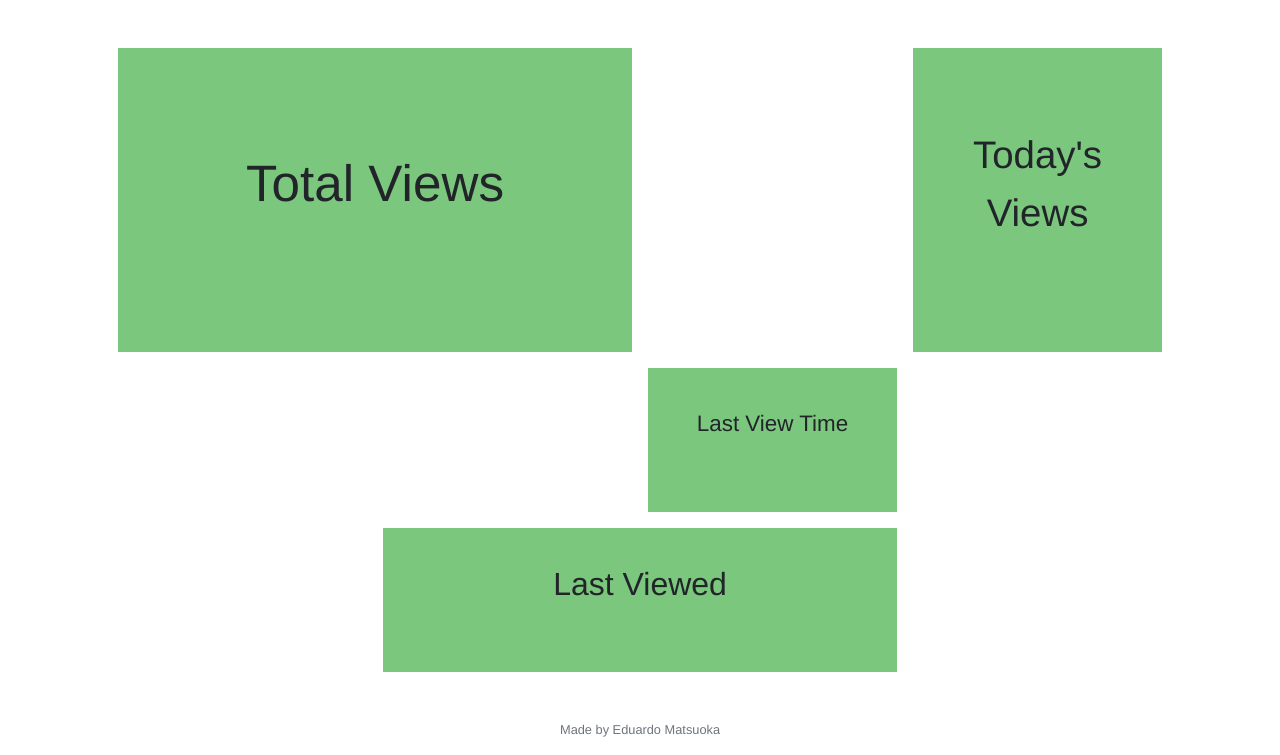
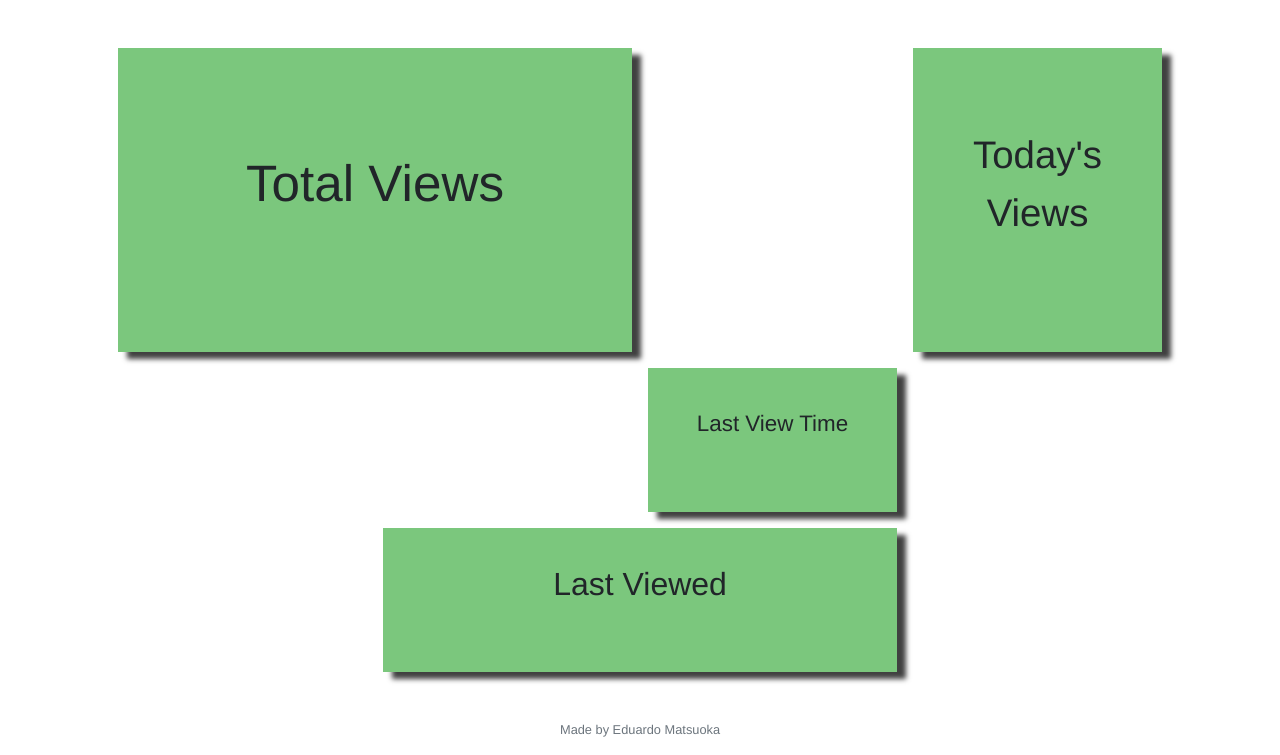
Before and after one commit to edumats/osaka-scope, a Flask app: template templates/index.html in a window 1280 px wide. Shown: the part 76-831 px from the top of the page. Run offline with Flask 2, Linux system fonts and the light colour scheme; the template is opened without the code that fills it, so the values that code supplies are empty; some libraries are stand-ins or nearby versions.

Commit message:
Added shadows on boxes

```diff
--- a/static/styles.css
+++ b/static/styles.css
@@ -71,6 +71,9 @@ body {
     justify-content: center;
     align-items: center;
     padding: 2rem;
+    -webkit-box-shadow: 9px 7px 5px 0px rgba(0,0,0,0.75);
+    -moz-box-shadow: 9px 7px 5px 0px rgba(0,0,0,0.75);
+    box-shadow: 9px 7px 5px 0px rgba(0,0,0,0.75);
 }
 
 .tube-info:nth-child(1) {
```
